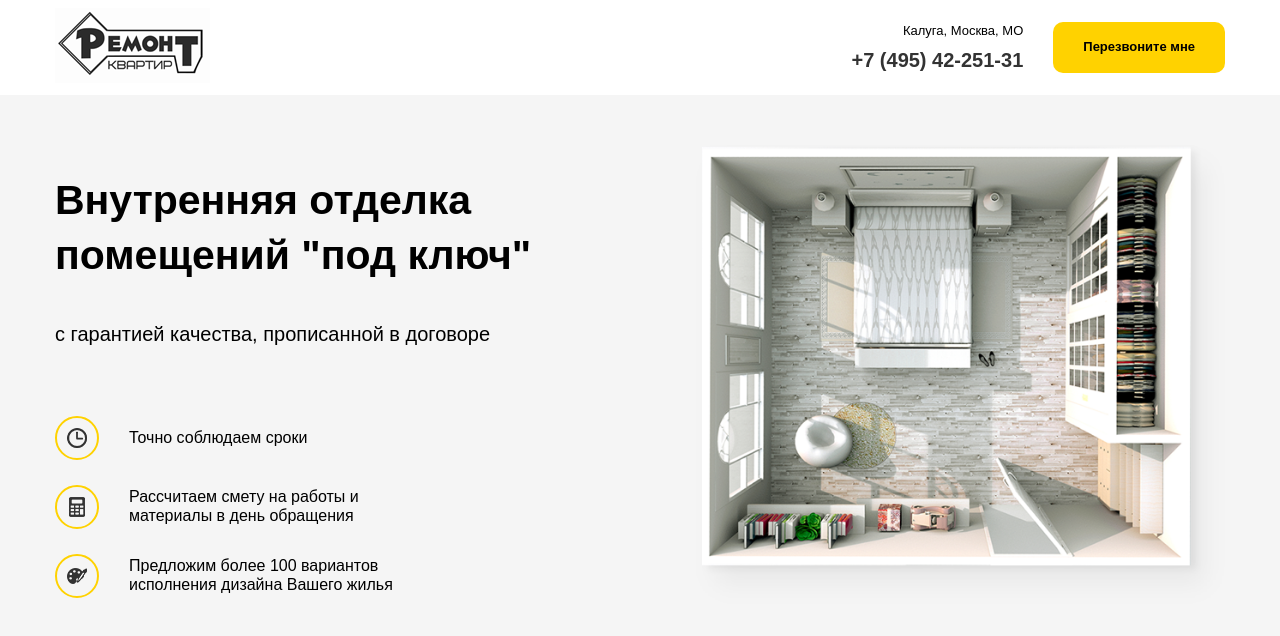
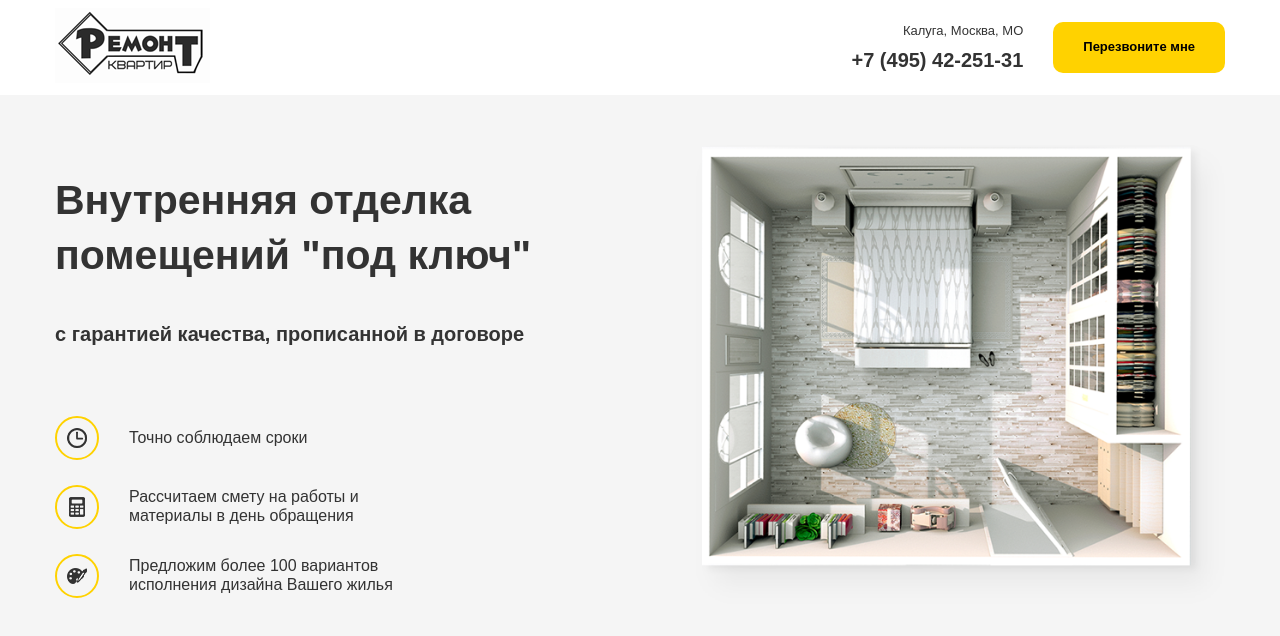
Before and after one commit to IFanil/project, a plain HTML site: page webstart/src/index.html in a window 1280 px wide. Drawn offline with Linux system fonts and the light colour scheme.

Commit message:
Подправил вес шрифтов по макету, пока что без загрузки шрифтов используемых в макете

```diff
--- a/webstart/src/index.html
+++ b/webstart/src/index.html
@@ -6,7 +6,7 @@
     <meta http-equiv="X-UA-Compatible" content="ie=edge">
     <link rel="stylesheet" href="css/normalize.css">
     <link rel="stylesheet" href="css/style.css">
-    <title>Document</title>
+    <title>Внутренняя отделка помещений "под ключ"</title>
 </head>
 <body>
     <nav class="navbar">
--- a/webstart/src/sass/_interface.sass
+++ b/webstart/src/sass/_interface.sass
@@ -1,5 +1,6 @@
 body
     font-family: sans-serif
+    color: #333333
 img
     max-width: 100%
 .container
--- a/webstart/src/sass/blocks/_hero.sass
+++ b/webstart/src/sass/blocks/_hero.sass
@@ -8,13 +8,13 @@
         padding-right: 140px
         &__title
             font-size: 41px
-            font-weight: 800
+            font-weight: 600
             line-height: 55px
             margin-bottom: 40px
         &__subtitle
             display: inline-block
             font-size: 20px
-            font-weight: 500
+            font-weight: 600
             margin-bottom: 70px
     &-list
         margin: 0
```
Also changed, not shown: webstart/css/style.css (added), webstart/src/css/style.css, 2 other files.
